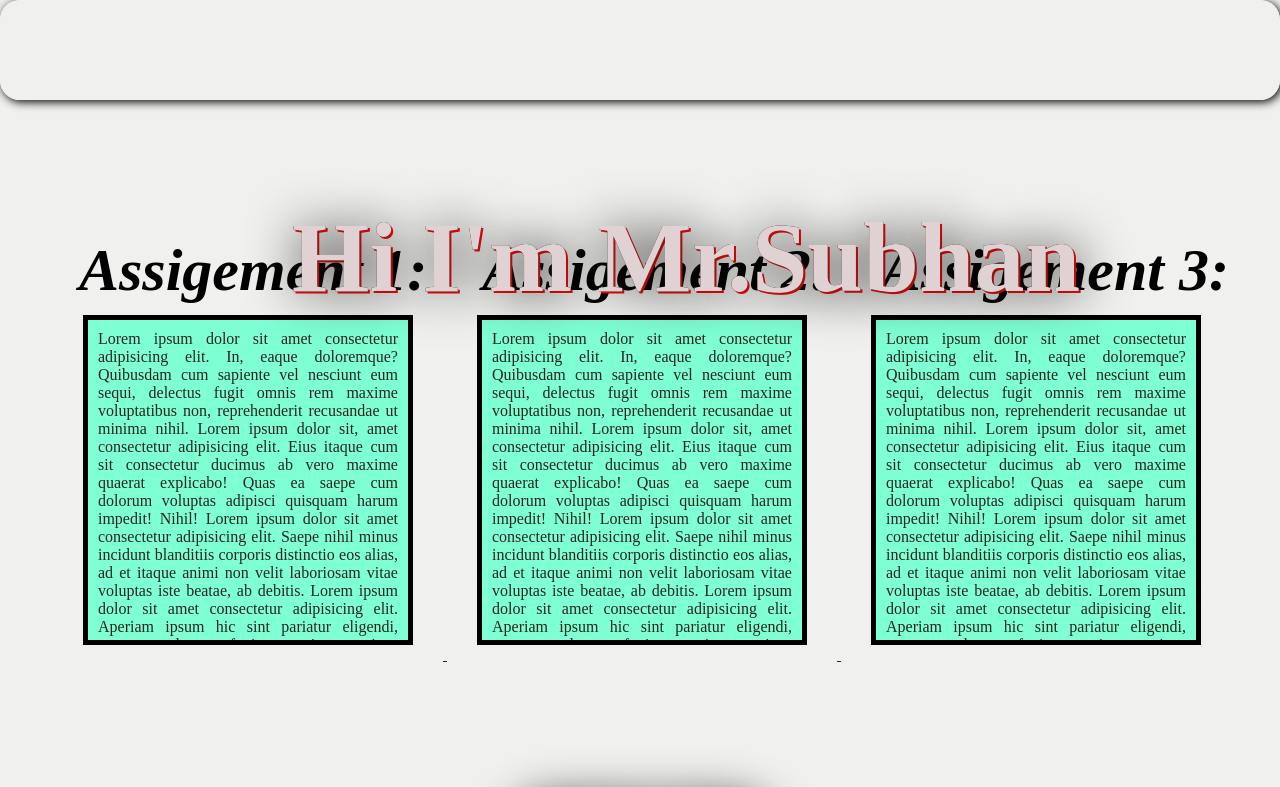
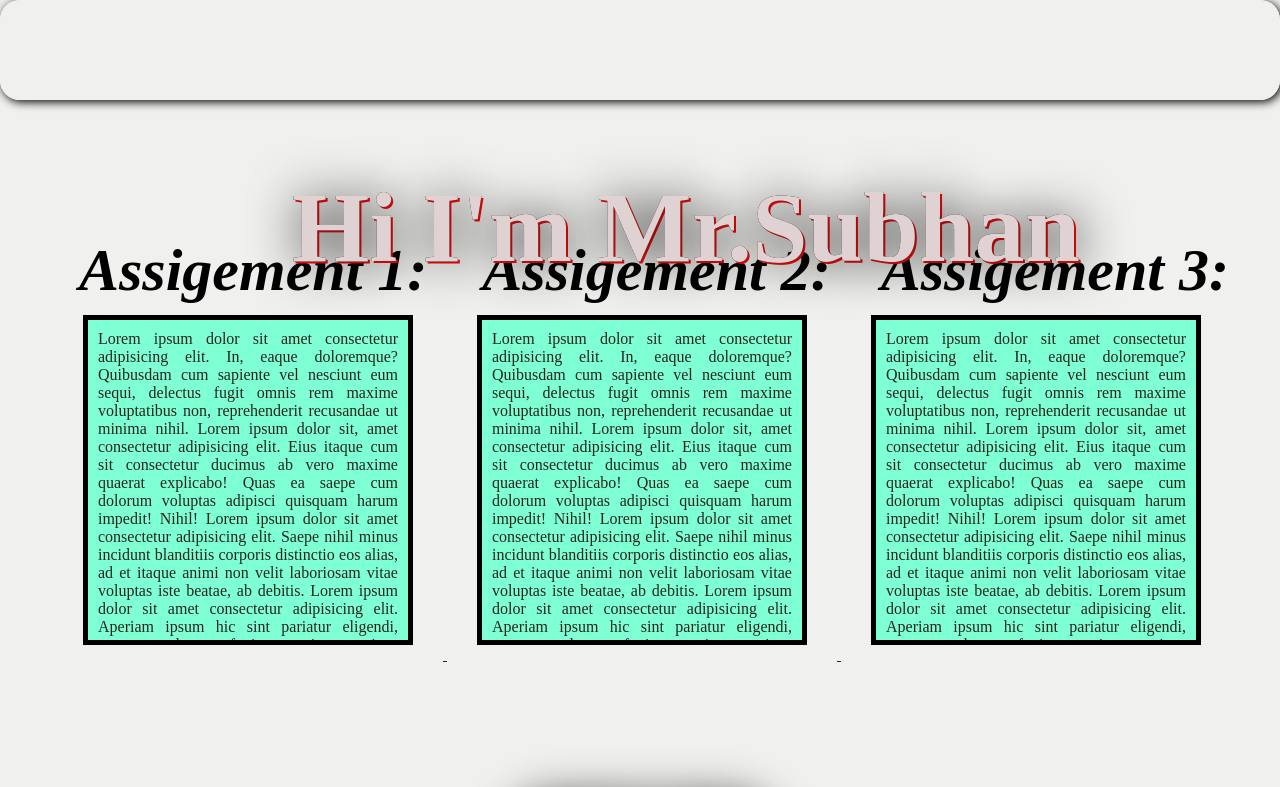
Before and after one commit to SubhanAkhtar755/Assigement, a plain HTML site: page index.html in a window 1280 px wide. Shown: the top 787 px of the page. Drawn offline with Linux system fonts and the light colour scheme.

Commit message:
setting modified

```diff
--- a/style.css
+++ b/style.css
@@ -20,7 +20,7 @@
     color: rgb(224, 210, 210);
     text-shadow: 2px 2px 50px rgb(24, 20, 20);
     position: absolute;
-    bottom: 385px;
+    bottom: 415px;
     right: 200px;
     position: fixed;
     z-index: 1;
@@ -57,7 +57,7 @@
     color: rgb(8, 8, 8);
     text-shadow: 2px 2px 0px rgb(244, 8, 8);
     position: absolute;
-    bottom: 385px;
+    bottom: 415px;
     right: 200px;
     position: fixed;
     z-index: 1;
```
